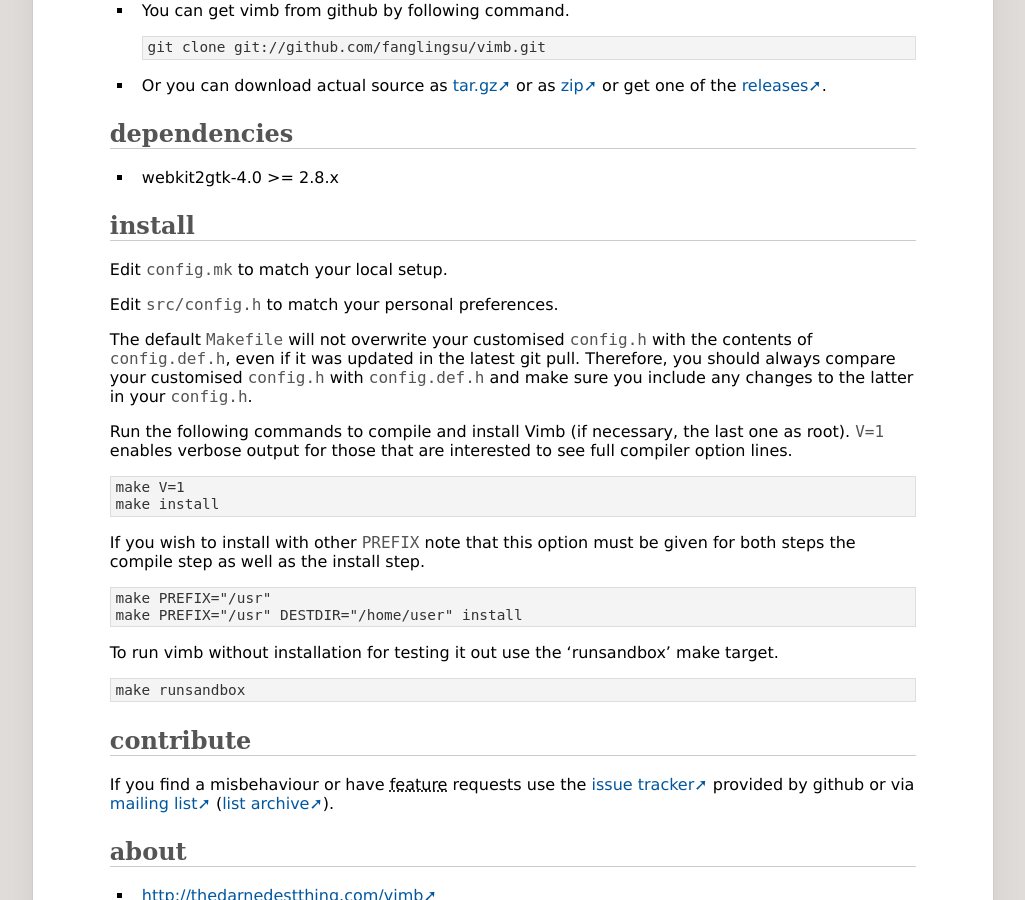
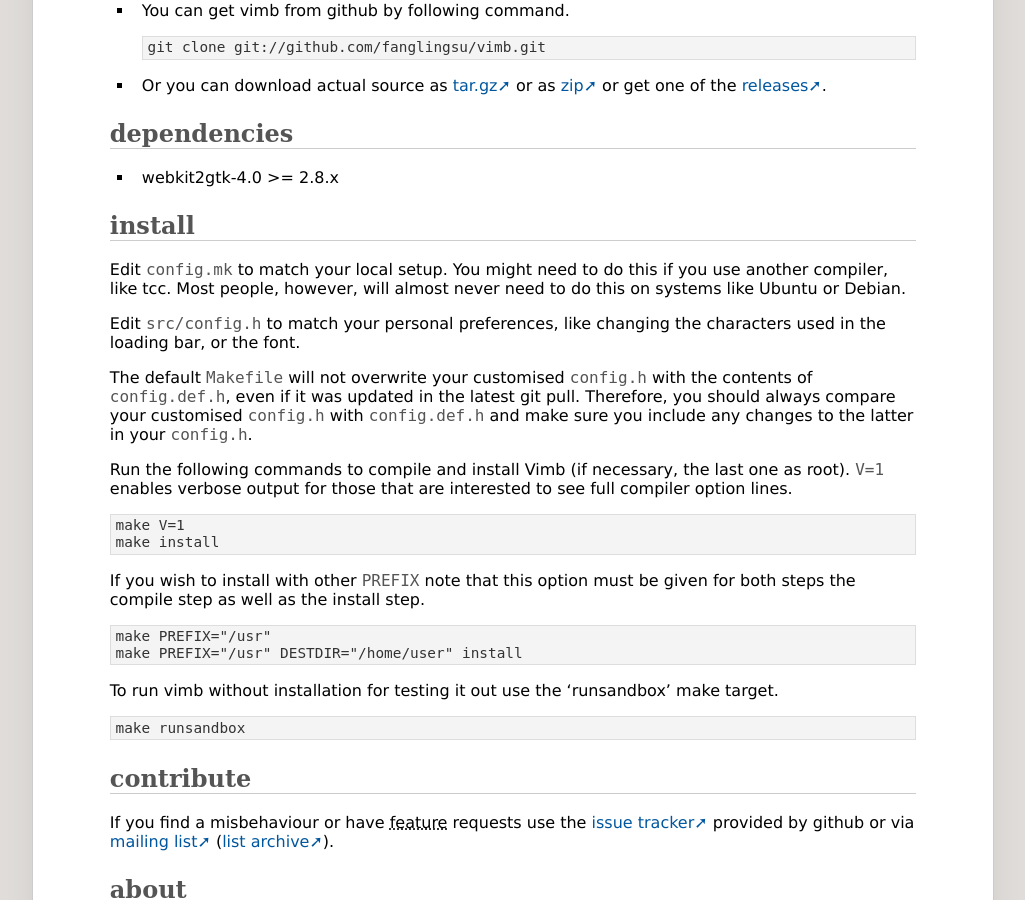
Before and after one commit to fanglingsu/vimb, a Jekyll site: the page built from index.md, in a window 1280 px wide and 900 px high, scrolled down 1529 px. Shown: the whole window, without its empty margins (127-1152 px from the left). Built offline with Jekyll 4.4.1, drawn with Linux system fonts in a browser that asks for light colours.

Commit message:
Make clear what to change by src/config.h and config.mk

```diff
--- a/index.md
+++ b/index.md
@@ -76,9 +76,12 @@
 - webkit2gtk-4.0 >= 2.8.x
 
 ## install
-Edit `config.mk` to match your local setup.
+Edit `config.mk` to match your local setup. You might need to do this if
+you use another compiler, like tcc. Most people, however, will almost never
+need to do this on systems like Ubuntu or Debian.
 
-Edit `src/config.h` to match your personal preferences.
+Edit `src/config.h` to match your personal preferences, like changing the
+characters used in the loading bar, or the font.
 
 The default `Makefile` will not overwrite your customised `config.h` with the
 contents of `config.def.h`, even if it was updated in the latest git pull.
```
